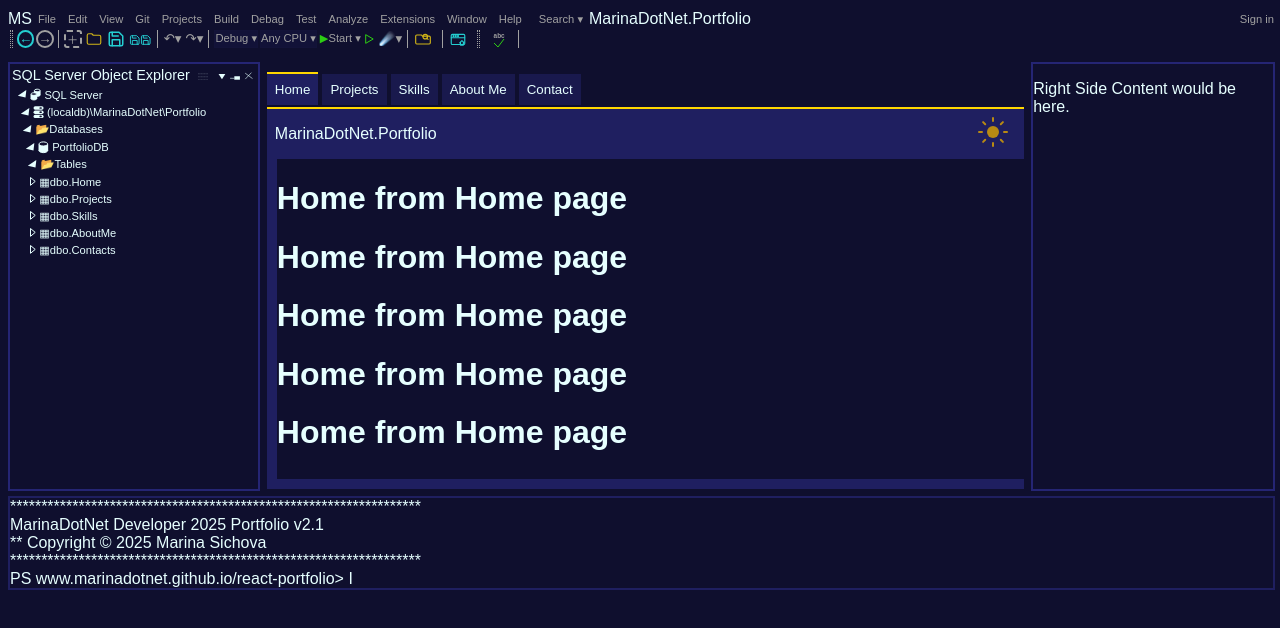
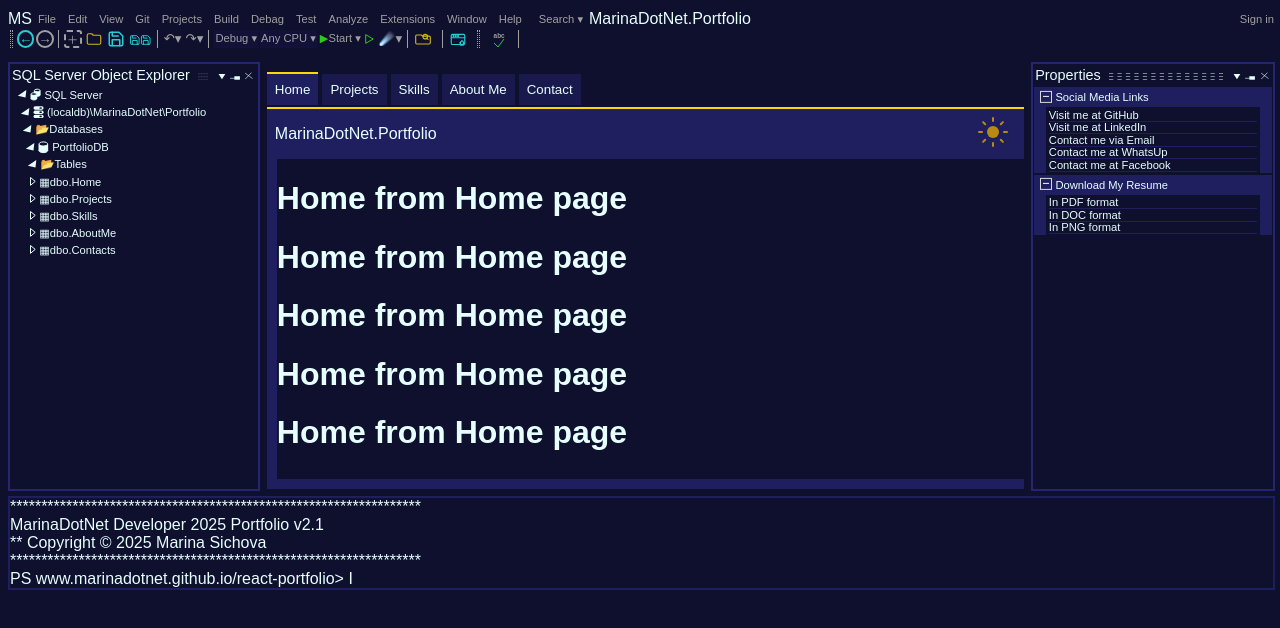
Before and after one commit to MarinaDotNet/portfolio-react, a React (Vite) app: page /#/ in a window 1280 px wide. Shown: the top 628 px of the page. Built offline with nearby package versions, Linux system fonts and the light colour scheme.

Commit message:
Added Visual Studio UI Simulation, Properties Windows, PageContentRightSide.jsx with its css styling pagecontentRightSideStyles.css

```diff
--- a/src/components/PageContentRightSide.jsx
+++ b/src/components/PageContentRightSide.jsx
@@ -1,7 +1,119 @@
+import "./pageContententRightSideStyles.css";
+import "../index.css";
+import "./pageContentLeftSideStyles.css";
+
+import React, {useState} from "react";
+
 export default function PageContentRightSide(){
+
+        /**
+        * Renders a expand icon indicating the open/closed state of the accordion.
+        *
+        * @param {boolean} isOpen - Indicates if the accordion is currently expanded.
+        * @returns {JSX.Element} SVG element representing the open or closed state.
+        */
+        function AccordionExpandIcon(isOpen){
+            return isOpen
+            ? (
+                <svg width="12" height="13" viewBox="0 0 12 13" fill="none" xmlns="http://www.w3.org/2000/svg">
+                    <rect x="0.5" y="1.41917" width="11" height="10.9723" fill="var(--color-frame)" stroke="var(--color-text-neutral)"/>
+                    <line x1="3" y1="6.4053" x2="9" y2="6.4053" stroke="var(--color-text-bright)"/>
+                </svg>
+                ):(
+                <svg width="12" height="12" viewBox="0 0 12 12" fill="none" xmlns="http://www.w3.org/2000/svg">
+                    <rect x="0.5" y="0.5" width="11" height="10.9723" fill="var(--color-frame)" stroke="var(--color-text-neutral)"/>
+                    <line x1="3" y1="5.48614" x2="9" y2="5.48614" stroke="var(--color-text-bright)"/>
+                    <line x1="6" y1="8.5" x2="6" y2="2.5" stroke="var(--color-text-bright)"/>
+                </svg>);
+        };
+
+        /**
+        * Accordion component that can expand or collapse to show/hide content.
+        *
+        * @param {string} title - The title displayed on the accordion header.
+        * @param {JSX.Element} children - The content shown when the accordion is expanded.
+        * @param {boolean} status - Initial open/closed state of the accordion.
+        * @returns {JSX.Element} Accordion UI component.
+        */
+        function Accordion({title, children, status}){
+            const [isOpen, setIsOpen] = useState(status);
+
+            return (
+                <div className="v2-accordion-container">
+                    <button className="v2-accordion-header-btn" onClick={() => setIsOpen(!isOpen)}>
+                        <span>{AccordionExpandIcon(isOpen)}</span>
+                        {title}
+                    </button>
+                    {isOpen && <div className="v2-accordion-panel">{children}</div>}
+                </div>
+            );
+        };
+
     return(
-        <div className="sidebar-right">
-            <p>Right Side Content would be here.</p>
+        <div className="panel-sidebar-right">
+            <div className="properties-windows-header">
+                <span className="text-title-sm">Properties</span>
+                <div className="divider-expandable">
+                    <svg viewBox="0 0 54 7" preserveAspectRatio="none" width="100%" height="7" xmlns="http://www.w3.org/2000/svg">
+                        <line y1="0.75" x2="54" y2="0.75" stroke="var(--color-text-primary)" strokeWidth="0.5" strokeDasharray="2 2" />
+                        <line y1="3.75" x2="54" y2="3.75" stroke="var(--color-text-primary)" strokeWidth="0.5" strokeDasharray="2 2" />
+                        <line y1="6.75" x2="54" y2="6.75" stroke="var(--color-text-primary)" strokeWidth="0.5" strokeDasharray="2 2" />
+                    </svg>
+                {/* divider-expandable div end*/}
+                </div>
+                <div className="properties-windows-controls">
+                    <button className="btn-icon-properties">
+                        {/* down arrow */}
+                        <svg width="8" height="5.5" viewBox="0 0 12 9" fill="none" xmlns="http://www.w3.org/2000/svg">
+                        <path d="M5.91713 8.55482L0.42433 0.174181H11.4099L5.91713 8.55482Z" fill="var(--color-text-primary)" />
+                        </svg>
+                    </button>
+                    <button className="btn-icon-properties">
+                        {/* square and line */}
+                        <svg width="10.5" height="4" viewBox="0 0 17 6" fill="none" xmlns="http://www.w3.org/2000/svg">
+                        <rect x="6.9834" y="0.174164" width="9.06077" height="5.5871" fill="var(--color-text-primary)" />
+                        <line x1="6.9834" y1="3.46773" x2="0.187819" y2="3.46773" stroke="var(--color-text-primary)" />
+                        </svg>
+                    </button>
+                    <button className="btn-icon-properties">
+                        {/* X icon */}
+                        <svg width="9.5" height="7.5" viewBox="0 0 15 13" fill="none" xmlns="http://www.w3.org/2000/svg">
+                        <line y1="-0.5" x2="15.4324" y2="-0.5" transform="matrix(0.689722 -0.724074 0.804166 0.594405 1.91307 12.5548)" stroke="var(--color-text-primary)" />
+                        <line y1="-0.5" x2="15.7742" y2="-0.5" transform="matrix(0.804166 0.594405 -0.689722 0.724074 0.972366 2.37035)" stroke="var(--color-text-primary)" />
+                        </svg>
+                    </button>
+                {/* properties-windows-header div end*/}
+                </div>
+            {/* properties-windows-header div end */}
+            </div>
+
+            <div>
+                <Accordion title="Social Media Links" status={true}>
+                    <ul className="v2-accordion-list">
+                        <li><a href="https://github.com/MarinaDotNet" title="Visit my GitHub page">Visit me at GitHub</a></li>
+                        <hr className="line" />
+                        <li><a href="https://www.linkedin.com/in/marina-sichova-333599281?originalSubdomain=au" title="Visit my LinkedIn page">Visit me at LinkedIn</a></li>
+                        <hr className="line"/>
+                        <li><a href="mailto:msichova@outlook.com" title="Send to me email">Contact me via Email</a></li>
+                        <hr className="line"/>
+                        <li><a href="https://wa.me/+61433881789" title="Contact Me via WhatsUp">Contact me at WhatsUp</a></li>
+                        <hr className="line"/>
+                        <li><a href="https://www.facebook.com/msichova/" title="Contact to me via Facebook">Contact me at Facebook</a></li>
+                        <hr className="line"/>
+                    </ul>
+                </Accordion>
+                <Accordion title="Download My Resume" status={true}>
+                    <ul className="v2-accordion-list">
+                        <li><a href="javascript:void(0)">In PDF format</a></li>
+                        <hr className="line" />
+                        <li><a href="javascript:void(0)">In DOC format</a></li>
+                        <hr className="line"/>
+                        <li><a href="javascript:void(0)"> In PNG format</a></li>
+                        <hr className="line"/>
+                    </ul>
+                </Accordion>
+            </div>
+        {/* panel-sidebar-right end */}
         </div>
     );
 }
--- /dev/null
+++ b/src/components/pageContententRightSideStyles.css
@@ -0,0 +1,94 @@
+/* Sidebar panel aligned to the right */
+.panel-sidebar-right{
+  grid-row: span 2 / span 2;
+  border: 2px solid var(--color-border);
+  margin: 0 5px;
+}
+
+/* Header section for the properties window */
+.properties-windows-header {
+  display: flex;
+  align-items: center;
+  gap: 0.5rem;
+  margin: 2px;
+}
+
+/* Container for control buttons (non-shrinking) */
+.properties-windows-controls{
+    display: flex;
+    flex-shrink: 0;
+}
+
+/* Icon-style button with minimal styling */
+button.btn-icon-properties{
+    border: 1px solid var(--color-background);
+    background-color: var(--color-background);
+    padding: 0;
+    margin: 0 1px;
+    cursor: pointer;
+}
+
+/* Accordion header button */
+.v2-accordion-header-btn{
+  width: 100%;
+  text-align: left;
+  background-color: var(--color-frame);
+  border: none;
+
+  font-size: clamp(0.3rem, 1vw + 0.1rem, 0.7rem);
+  white-space: nowrap;
+  flex-shrink: 0;
+
+  gap: 0.2rem;
+  cursor: pointer;
+  display: flex;
+  justify-content: left;
+  align-items: center;
+  color: var(--color-text-primary);
+
+  height: 20px;
+}
+
+/* Main container for accordion */
+.v2-accordion-container{
+  border: 1px solid var(--color-background);
+  overflow: hidden;
+}
+
+/* Content panel shown when accordion is open */
+.v2-accordion-panel{
+  padding: 0.1rem;
+  background-color: var(--color-background);
+
+  border-left: 12px solid var(--color-frame);
+  border-right: 12px solid var(--color-frame);
+}
+
+/* List inside the accordion panel */
+.v2-accordion-list{
+  padding: 0;
+  margin: 0 1px 0;
+  font-size: clamp(0.3rem, 1vw + 0.1rem, 0.7rem);
+  list-style: none;
+}
+
+/* Custom bullet icon for list items */
+.v2-accordion-list li::before{
+  background-size: contain;
+  background-repeat: no-repeat;
+  display: inline-block;
+}
+
+/* Accordion link text styling */
+.v2-accordion-list li a{
+  text-decoration: none;
+  color: var(--color-text-primary);
+}
+
+/* Horizontal rule style */
+.line{
+  border: none;
+  height: 0.5px;
+  background-color: var(--color-frame);
+  margin:0;
+}
```
